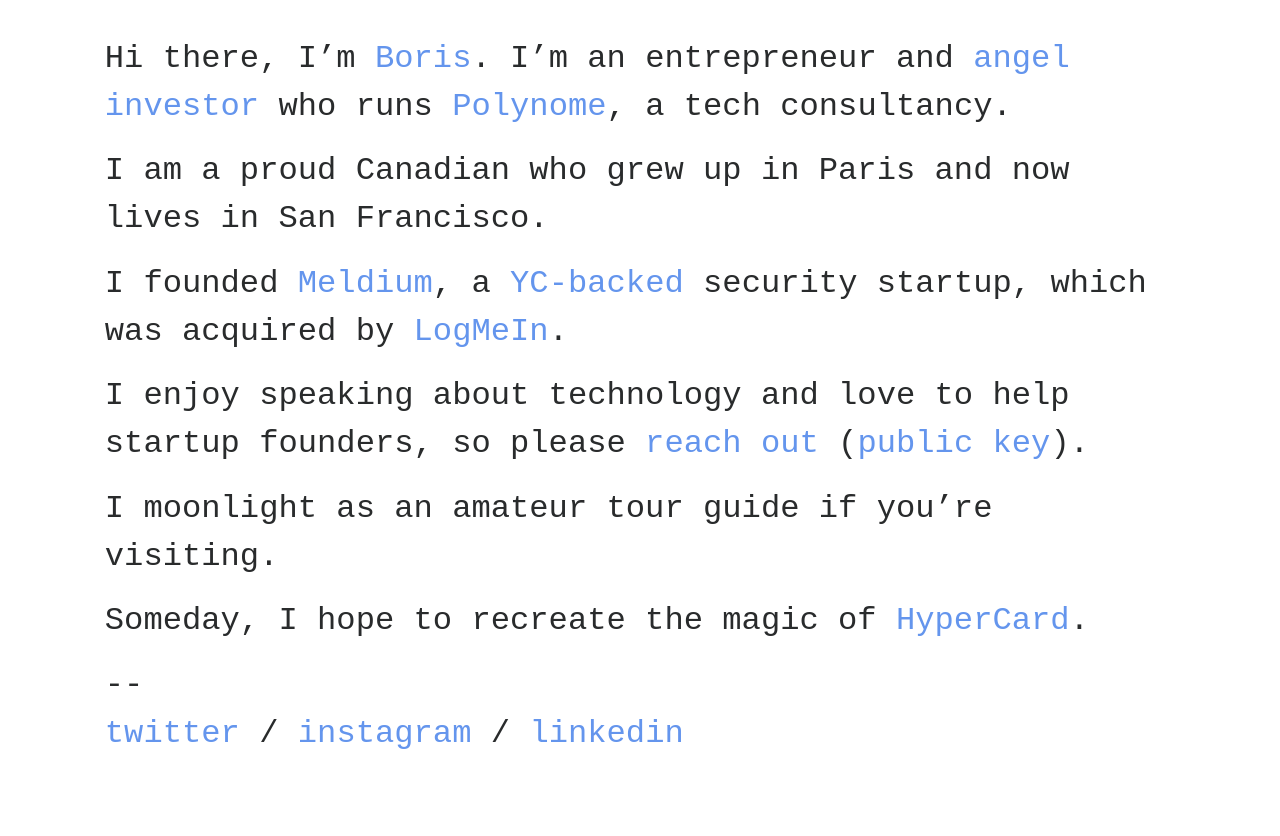
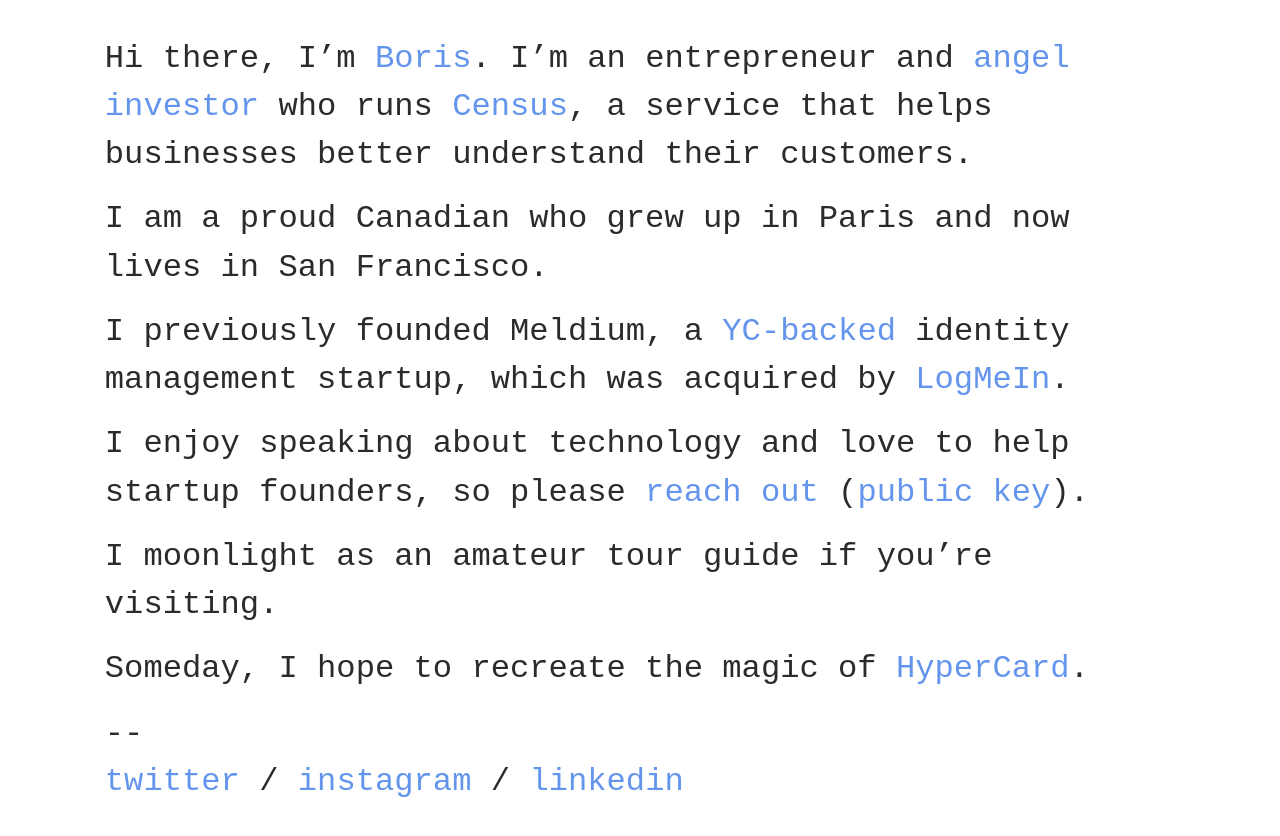
Before and after one commit to bjabes/bjabes.github.io, a Jekyll site: the page built from index.md, in a window 1280 px wide. Shown: the top 836 px of the page. Built offline with Jekyll 4.4.1, drawn with Linux system fonts in a browser that asks for light colours.

Commit message:
add census and kill meldium link (sad)

```diff
--- a/index.md
+++ b/index.md
@@ -3,11 +3,11 @@
 layout: default
 ---
 
-Hi there, I'm [Boris](https://borisjabes.keybase.pub/profile.jpg). I'm an entrepreneur and [angel investor][1] who runs [Polynome][], a tech consultancy.
+Hi there, I'm [Boris](https://borisjabes.keybase.pub/profile.jpg). I'm an entrepreneur and [angel investor][1] who runs [Census][], a service that helps businesses better understand their customers.
 
 I am a proud Canadian who grew up in Paris and now lives in San Francisco.
 
-I founded [Meldium][], a [YC-backed][YC] security startup, which was acquired by [LogMeIn][].
+I previously founded Meldium, a [YC-backed][YC] identity management startup, which was acquired by [LogMeIn][].
 
 I enjoy speaking about technology and love to help startup founders, so please [reach out][email] ([public key][2]).
 
@@ -23,9 +23,9 @@
 [6]: https://keybase.io/borisjabes
 [7]: https://github.com/bjabes
 [8]: http://goodreads.com/borisjabes
-[Meldium]: https://www.meldium.com
 [YC]: https://www.ycombinator.com
 [LogMeIn]: https://www.logmeininc.com
+[Census]: https://getcensus.com
 [Polynome]: http://polynome.co
 [email]: mailto:{{ site.email }}
 [HyperCard]: https://wikipedia.org/wiki/HyperCard
```
